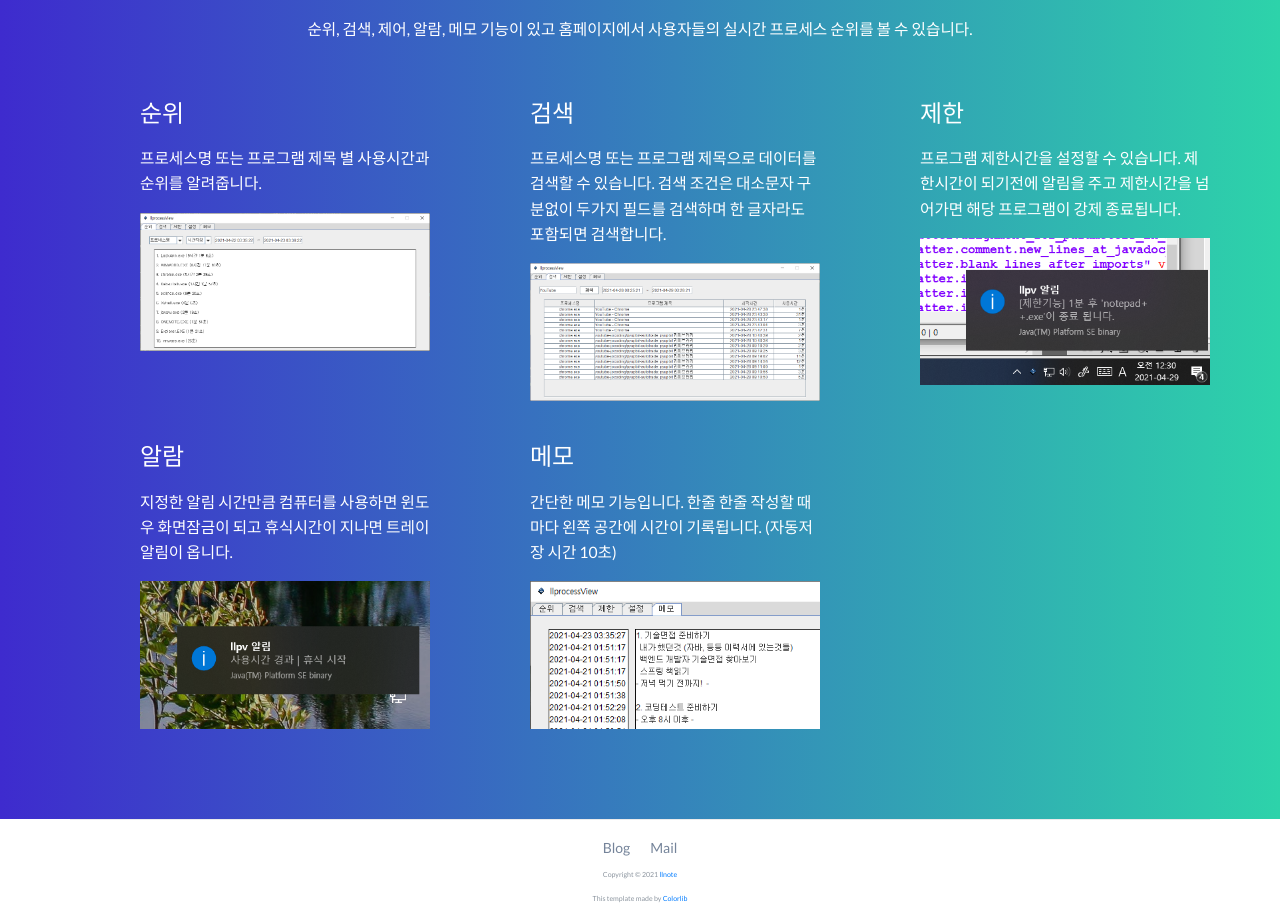
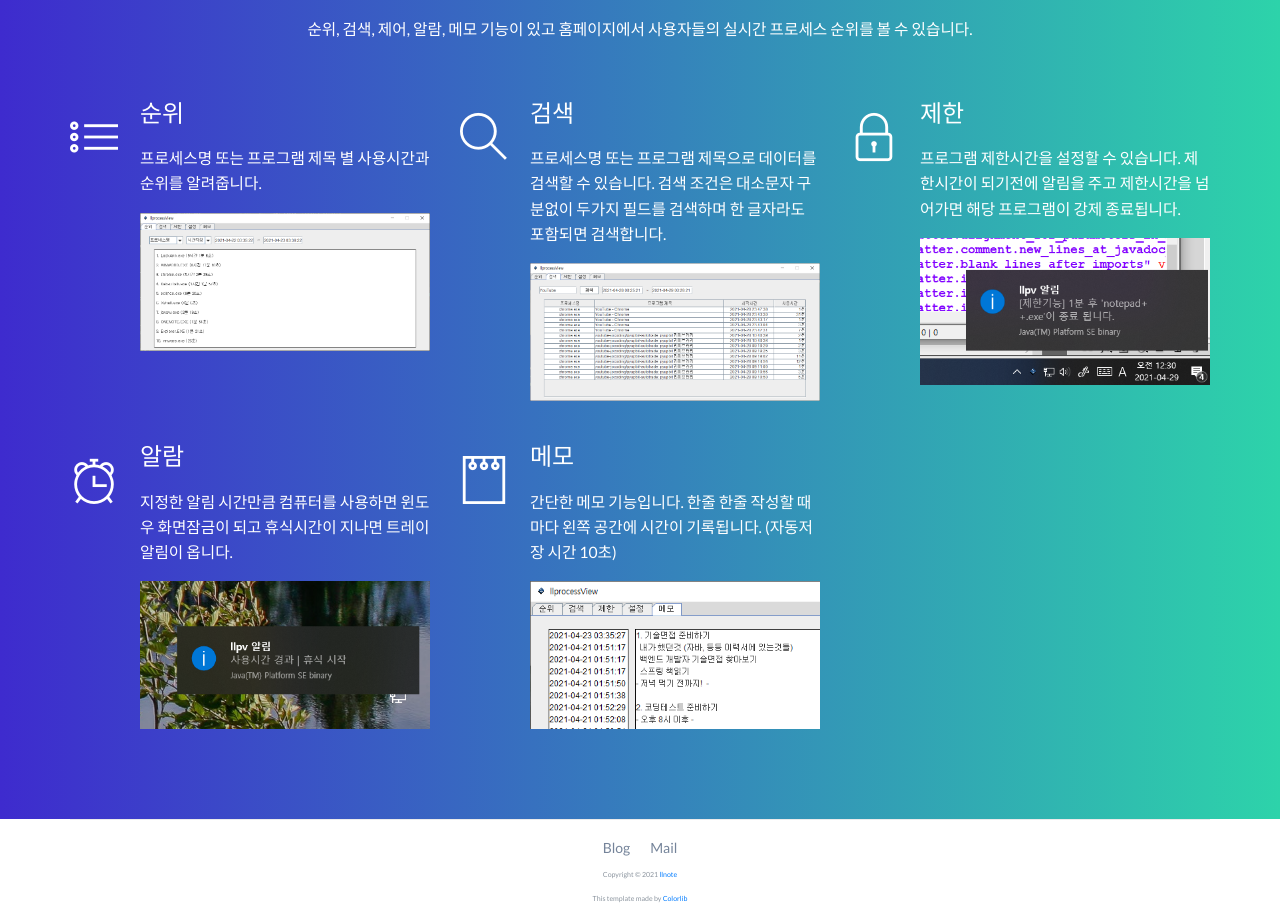
Before and after one commit to eunbok/llpv_web, a plain HTML site: page index.html in a window 1280 px wide. Shown: the part 1550-2453 px from the top of the page. Drawn offline with nearby package versions, Linux system fonts and the light colour scheme; no server answers.

Commit message:
fix: 기능소개 아이콘 추가

```diff
--- a/index.html
+++ b/index.html
@@ -123,6 +123,7 @@
     <div class="row">
       <!-- feature -->
       <div class="col-md-6 col-lg-4 feature">
+        <i class="ti-list"></i>
         <div class="feature-content">
           <h4>순위</h4>
           <p>프로세스명 또는 프로그램 제목 별 사용시간과 순위를 알려줍니다.</p>
@@ -131,6 +132,7 @@
       </div>
       <!-- feature -->
       <div class="col-md-6 col-lg-4 feature">
+        <i class="ti-search"></i>
         <div class="feature-content">
           <h4>검색</h4>
           <p>프로세스명 또는 프로그램 제목으로 데이터를 검색할 수 있습니다. 검색 조건은 대소문자 구분없이 두가지 필드를 검색하며 한 글자라도 포함되면 검색합니다.</p>
@@ -139,6 +141,7 @@
       </div>
       <!-- feature -->
       <div class="col-md-6 col-lg-4 feature">
+        <i class="ti-lock"></i>
         <div class="feature-content">
           <h4>제한</h4>
           <p>프로그램 제한시간을 설정할 수 있습니다. 제한시간이 되기전에 알림을 주고 제한시간을 넘어가면 해당 프로그램이 강제 종료됩니다.</p>
@@ -147,6 +150,7 @@
       </div>
       <!-- feature -->
       <div class="col-md-6 col-lg-4 feature">
+        <i class="ti-alarm-clock"></i>
         <div class="feature-content">
           <h4>알람</h4>
           <p>지정한 알림 시간만큼 컴퓨터를 사용하면 윈도우 화면잠금이 되고 휴식시간이 지나면 트레이 알림이 옵니다.</p>
@@ -155,6 +159,7 @@
       </div>
       <!-- feature -->
       <div class="col-md-6 col-lg-4 feature">
+        <i class="ti-notepad"></i>
         <div class="feature-content">
           <h4>메모</h4>
           <p>간단한 메모 기능입니다. 한줄 한줄 작성할 때마다 왼쪽 공간에 시간이 기록됩니다. (자동저장 시간 10초)</p>
```
